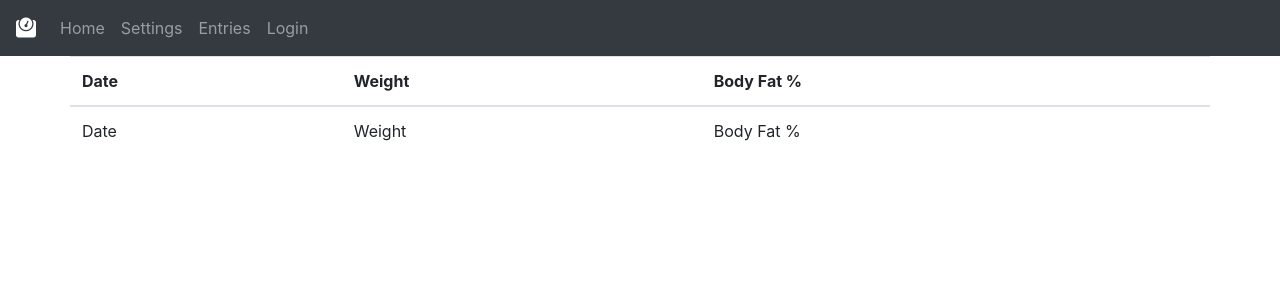
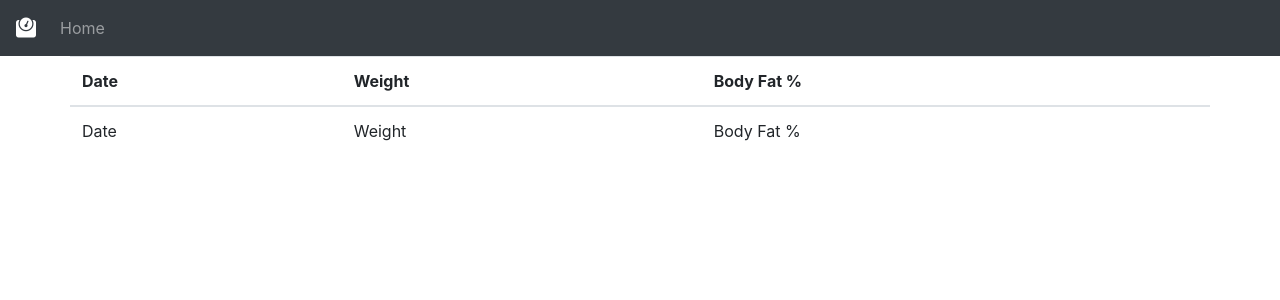
Before and after one commit to joeeames/PSAngularCrashCourse, an Angular app: page / in a window 1280 px wide. Shown: the top 300 px of the page. Built offline with nearby package versions, Linux system fonts and the light colour scheme.

Commit message:
fixed the nav

```diff
--- a/src/app/app.component.html
+++ b/src/app/app.component.html
@@ -7,18 +7,6 @@
       </li>
       <li class="nav-item">
         <a class="nav-link">Home</a>
-      </li>
-      <li class="nav-item">
-        <a class="nav-link ">Settings</a>
-      </li>
-      <li class="nav-item">
-        <a class="nav-link ">Entries</a>
-      </li>
-      <li *ngIf="loggedIn" class="nav-item">
-        <a class="nav-link ">Community</a>
-      </li>
-      <li class="nav-item">
-        <a class="nav-link ">Login</a>
       </li>
     </ul>
   </div>
```
